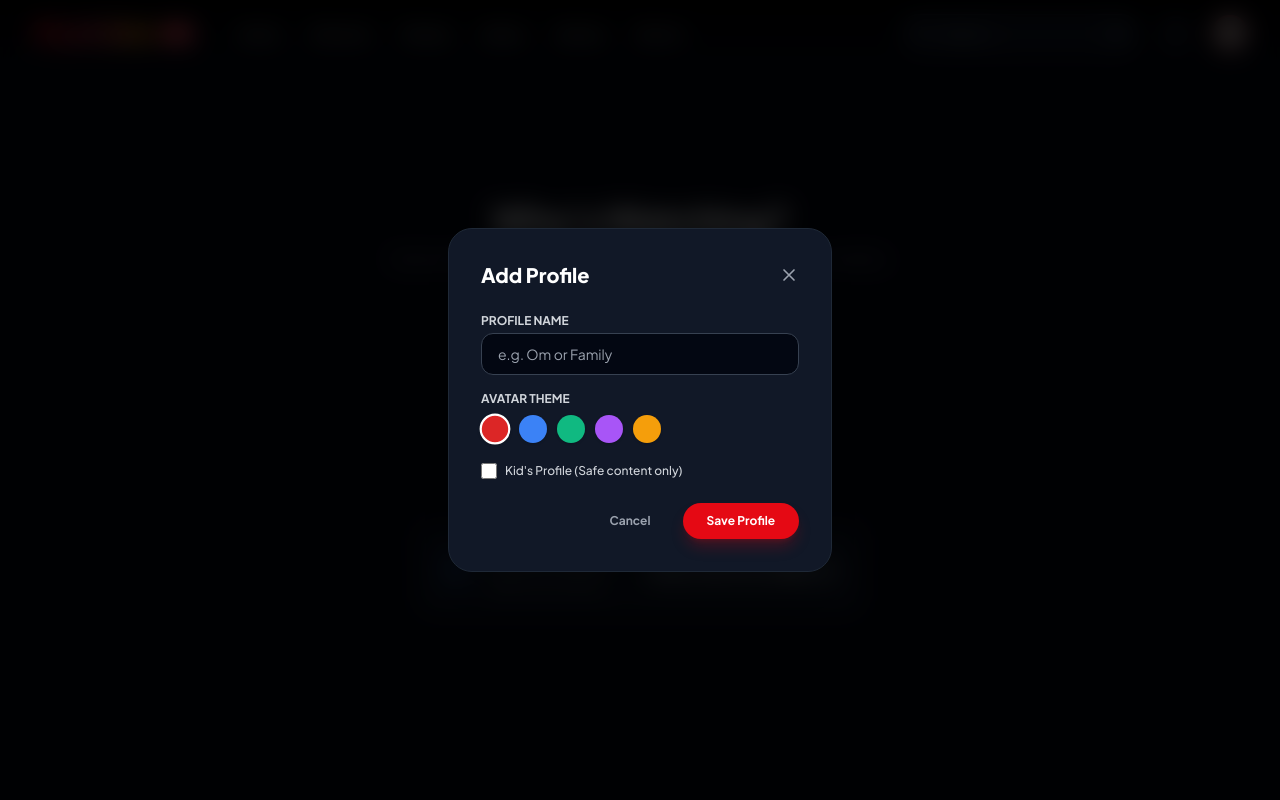
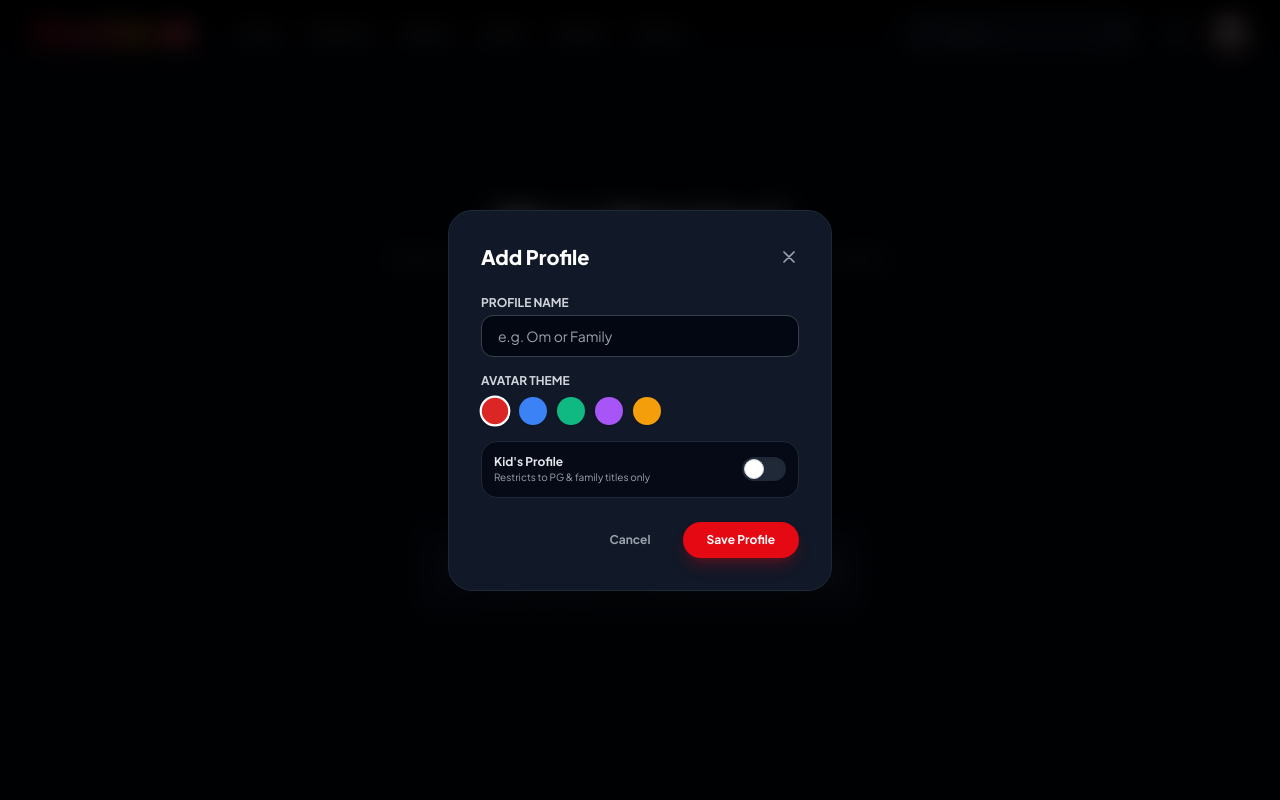
Before and after one commit to omtiwari17/Filvora, a Django app: page /accounts/profiles/ in a window 1280 px wide, after a click on "Add Profile". Run offline with Django 5.2, Linux system fonts and the light colour scheme; the visitor is signed in with stand-in values (Sample User, id 1); data comes from the database, SQL or seed files in the repository; data that the repository does not hold is empty; some libraries are stand-ins or nearby versions; grey boxes are pictures that could not be loaded.

Commit message:
style: replace raw HTML checkbox with glassmorphic iOS-style toggle switch for Kids mode

```diff
--- a/templates/accounts/profiles.html
+++ b/templates/accounts/profiles.html
@@ -130,9 +130,15 @@
                 </div>
             </div>
 
-            <div class="flex items-center gap-2 pt-1">
-                <input type="checkbox" id="is_kids" name="is_kids" class="w-4 h-4 text-brand-500 rounded border-gray-700 bg-gray-950">
-                <label for="is_kids" class="text-xs text-gray-300 font-medium cursor-pointer">Kid's Profile (Safe content only)</label>
+            <div class="flex items-center justify-between p-3 rounded-2xl bg-gray-950/80 border border-gray-800">
+                <div class="flex flex-col">
+                    <label for="is_kids" class="text-xs font-bold text-gray-200 cursor-pointer">Kid's Profile</label>
+                    <span class="text-[10px] text-gray-400">Restricts to PG & family titles only</span>
+                </div>
+                <label class="relative inline-flex items-center cursor-pointer">
+                    <input type="checkbox" id="is_kids" name="is_kids" class="sr-only peer">
+                    <div class="w-11 h-6 bg-gray-800 peer-focus:outline-none rounded-full peer peer-checked:after:translate-x-full peer-checked:after:border-white after:content-[''] after:absolute after:top-[2px] after:left-[2px] after:bg-white after:border-gray-300 after:border after:rounded-full after:h-5 after:w-5 after:transition-all peer-checked:bg-emerald-500 shadow-inner"></div>
+                </label>
             </div>
             <div class="flex items-center justify-end gap-3 pt-2">
                 <button type="button" onclick="document.getElementById('add-profile-modal').classList.add('hidden')" class="px-5 py-2.5 text-xs font-bold text-gray-400 hover:text-white">Cancel</button>
@@ -185,9 +191,15 @@
                 </div>
             </div>
 
-            <div class="flex items-center gap-2 pt-1">
-                <input type="checkbox" id="edit-profile-kids" name="is_kids" class="w-4 h-4 text-brand-500 rounded border-gray-700 bg-gray-950">
-                <label for="edit-profile-kids" class="text-xs text-gray-300 font-medium cursor-pointer">Kid's Profile (Safe content only)</label>
+            <div class="flex items-center justify-between p-3 rounded-2xl bg-gray-950/80 border border-gray-800">
+                <div class="flex flex-col">
+                    <label for="edit-profile-kids" class="text-xs font-bold text-gray-200 cursor-pointer">Kid's Profile</label>
+                    <span class="text-[10px] text-gray-400">Restricts to PG & family titles only</span>
+                </div>
+                <label class="relative inline-flex items-center cursor-pointer">
+                    <input type="checkbox" id="edit-profile-kids" name="is_kids" class="sr-only peer">
+                    <div class="w-11 h-6 bg-gray-800 peer-focus:outline-none rounded-full peer peer-checked:after:translate-x-full peer-checked:after:border-white after:content-[''] after:absolute after:top-[2px] after:left-[2px] after:bg-white after:border-gray-300 after:border after:rounded-full after:h-5 after:w-5 after:transition-all peer-checked:bg-emerald-500 shadow-inner"></div>
+                </label>
             </div>
 
             <div class="flex items-center justify-end gap-3 pt-2">
```
